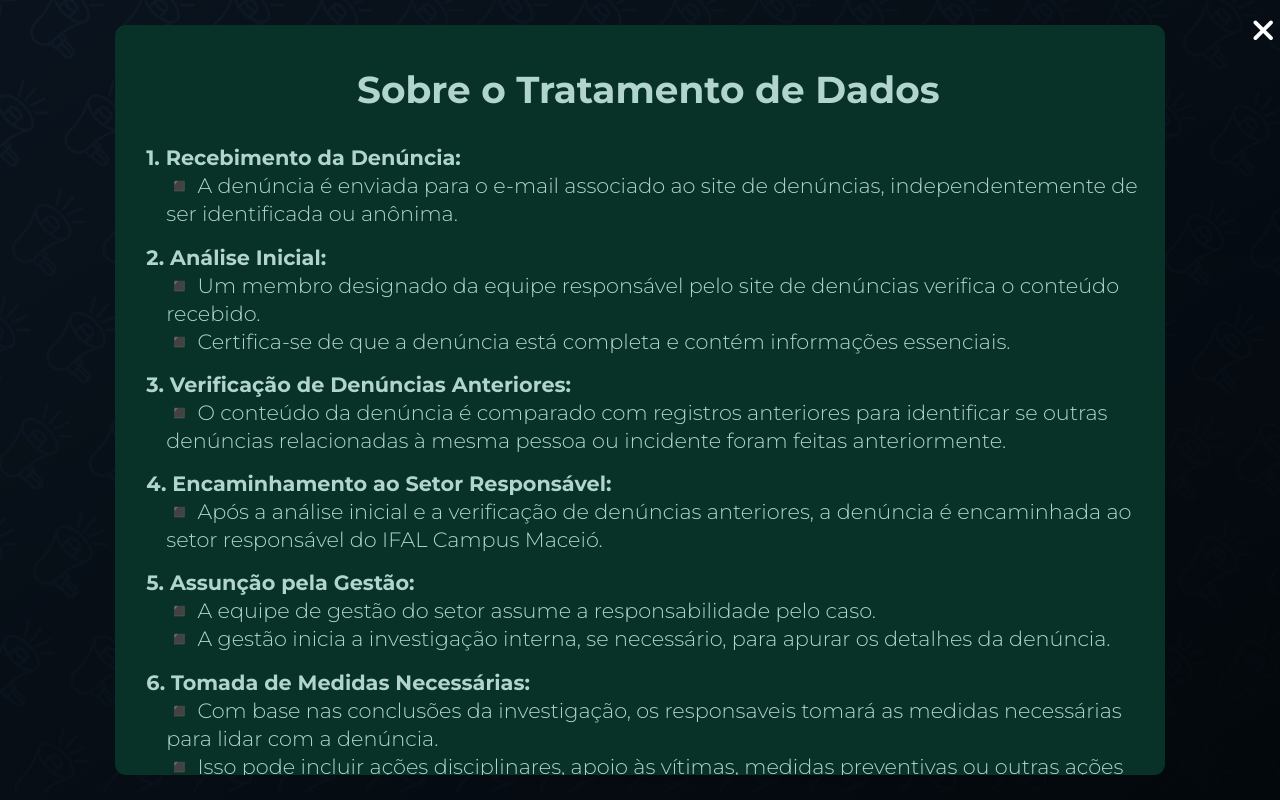
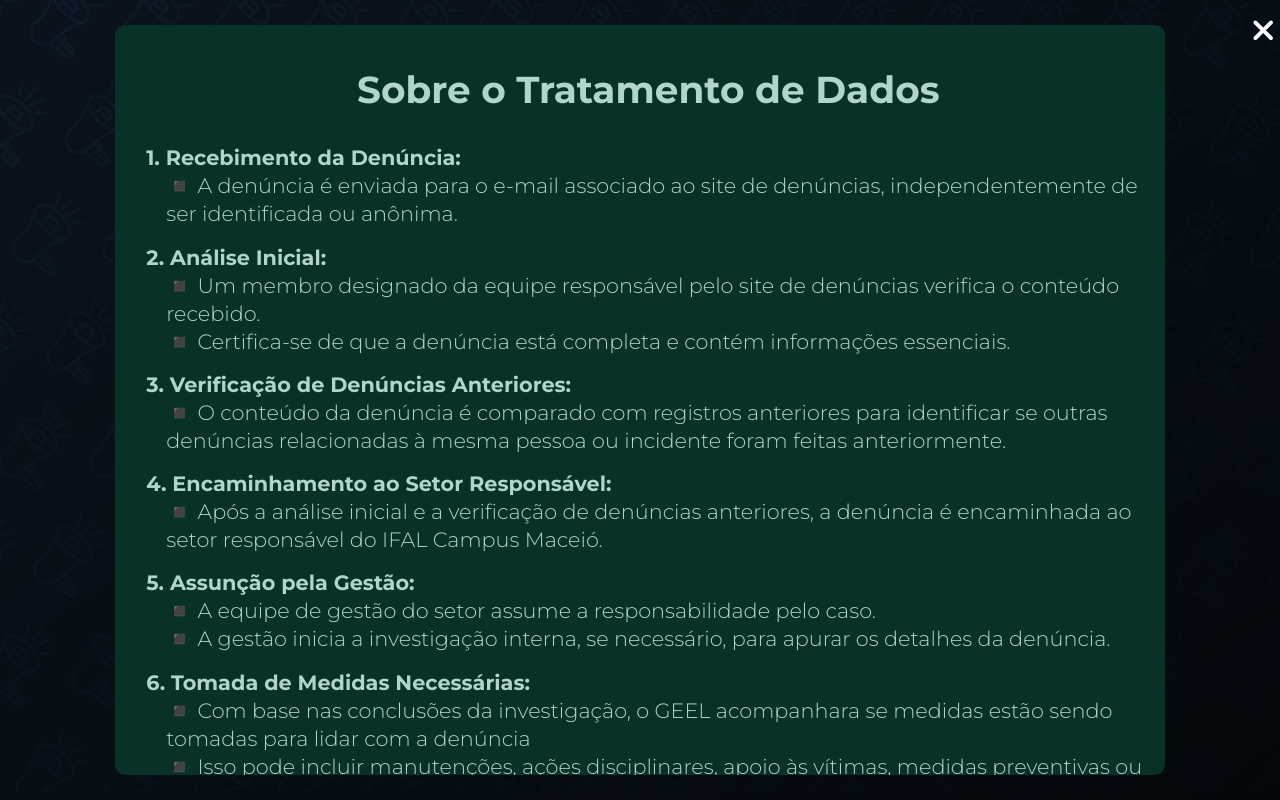
Before and after one commit to IFAL-Geel/Geel-Denuncia, a React (Vite) app: page / in a window 1280 px wide. Both pictures are taken after a click on the icon 860 px from the left and 89 px from the top of the page. Built offline with nearby package versions, Linux system fonts and the light colour scheme.

Commit message:
Update Index.jsx

```diff
--- a/src/components/Modal/Index.jsx
+++ b/src/components/Modal/Index.jsx
@@ -26,8 +26,8 @@ function Modal(props) {
                             <dd>◾ A equipe de gestão do setor assume a responsabilidade pelo caso.</dd>
                             <dd>◾ A gestão inicia a investigação interna, se necessário, para apurar os detalhes da denúncia.</dd>
                         <dt>6. Tomada de Medidas Necessárias:</dt>
-                            <dd>◾ Com base nas conclusões da investigação, os responsaveis tomará as medidas necessárias para lidar com a denúncia.</dd>
-                            <dd>◾ Isso pode incluir ações disciplinares, apoio às vítimas, medidas preventivas ou outras ações apropriadas.</dd>
+                            <dd>◾ Com base nas conclusões da investigação, o GEEL acompanhara se medidas estão sendo tomadas para lidar com a denúncia</dd>
+                            <dd>◾ Isso pode incluir manutenções, ações disciplinares, apoio às vítimas, medidas preventivas ou outras ações apropriadas.</dd>
                         <dt>7. Privacidade das Denúncias Anônimas:</dt>
                             <dd>◾ As denúncias anônimas também são tratadas com o mesmo rigor e confidencialidade que as identificadas.</dd>
                             <dd>◾ A identidade do denunciante anônimo é protegida, e nenhum esforço é feito para revelar sua identidade.</dd>
```
